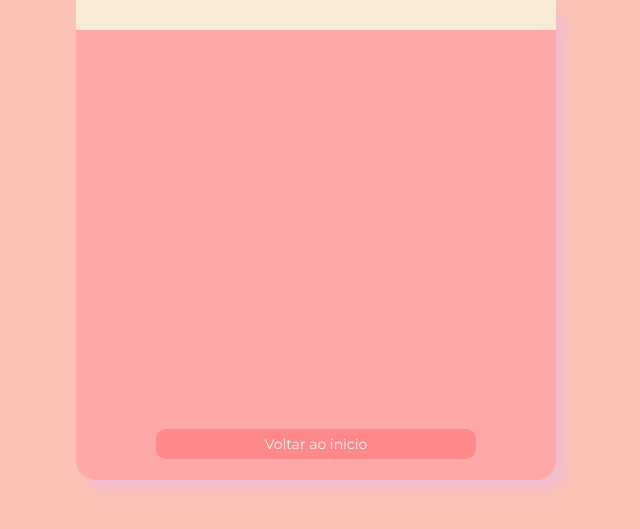
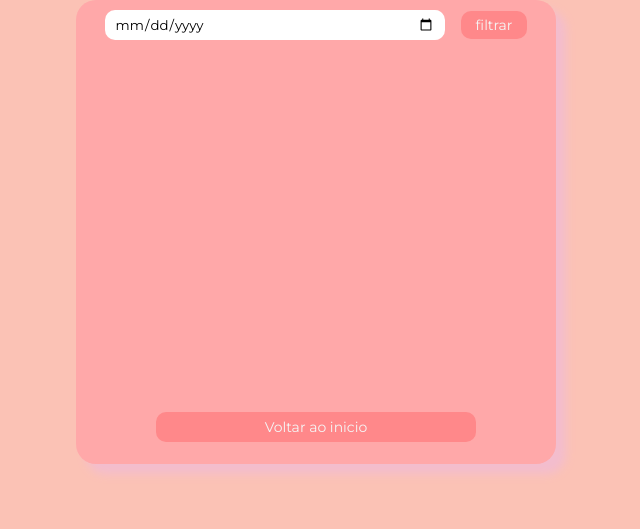
Before and after one commit to gustavo1046/SalonSense, a PHP site: page /Pages/Consultar/Consultar.php in a window 1280 px wide. Shown: the part 114-643 px from the top of the page, without its empty margins (324-964 px from the left). Run offline with PHP 8.4, Linux system fonts and the light colour scheme; data that the repository does not hold is empty.

Commit message:
adicionando botao de filtragem por data na tela de consulta

```diff
--- a/Pages/Consultar/Consultar.php
+++ b/Pages/Consultar/Consultar.php
@@ -6,6 +6,7 @@
     <meta name="viewport" content="width=device-width, initial-scale=1.0">
     <link rel="stylesheet" href="../../style.css">
     <link rel="stylesheet" href="./consultar.css">
+    <link rel="stylesheet" href="https://fonts.googleapis.com/css2?family=Material+Symbols+Outlined:opsz,wght,FILL,GRAD@48,400,0,0" />
     <title>Aelia Resende</title>
 </head>
 <body>
@@ -14,7 +15,10 @@
     </header>
     <div class="container">
         <div class="filter">
-            </div>
+            <form action="" method="POST">
+                <input type="date" class="date-filter"><submit class="submit-filter">filtrar</submit>
+            </form>
+        </div>
         <div class="info">
             <div class="carrossel">
                 <?php
--- a/Pages/Consultar/consultar.css
+++ b/Pages/Consultar/consultar.css
@@ -65,23 +65,56 @@ input[type="checkbox"] {
 
 .filter{
   width: 100%;
+  height: 50px;
+}
+
+.date-filter{
+  padding: 0px 10px 0px 10px;
+  border-radius: 10px;
+  border-style: none;
   height: 30px;
-  background-color: antiquewhite;
+  width: 20rem;
+  margin-top: 10px;
+  font-family: montserrat;
 }
 
 .container {
     justify-content: center;
     align-items: center;
     font-family: montserrat;
-    height: 30rem;
+    height: 29rem;
 }
+
+
+.submit-filter {
+  text-align: center;
+  line-height: 30px; /* Defina a altura do botão */
+  text-decoration: none;
+  color: whitesmoke;
+  margin: auto;
+  border-radius: 10px;
+  border-style: none;
+  width: 5rem;
+  height: 30px;
+  background-color: var(--button);
+  border-style: none;
+  font-family: montserrat;
+  font-size: 14px;
+  margin-left: 1rem;
+  padding: 5px 15px 5px 15px;
+}
+
+.submit-filter:hover{
+  box-shadow: 3px 3px 3px 3px var(--light);
+}
+
 
 .info {
     text-align: center;
     align-items: center;
     justify-content: center;
     width: 29rem;
-    height: 24rem;
+    height: 22rem;
     overflow: auto;
 }
 /* Estilo para o scroll */
@@ -116,11 +149,11 @@ input[type="checkbox"] {
     border-style: none;
     font-family: montserrat;
     font-size: 14px;
-    margin-top: 15px;
+    margin-top: 10px;
 }
 
 a:hover{
-    box-shadow: 5px 5px 5px 5px var(--light);
+    box-shadow: 3px 3px 3px 3px var(--light);
 }
 
 /* .container {
```
Also changed, not shown: assets/calendario.png (added).
